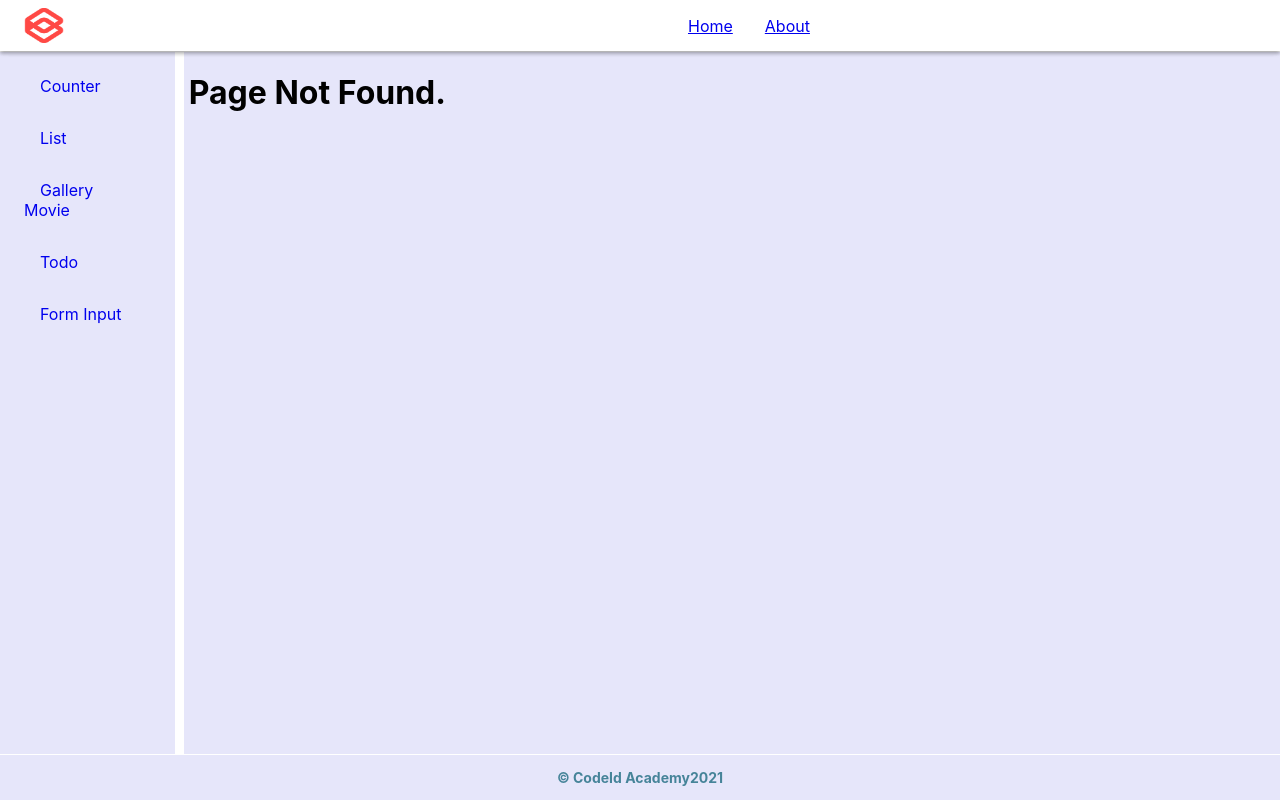
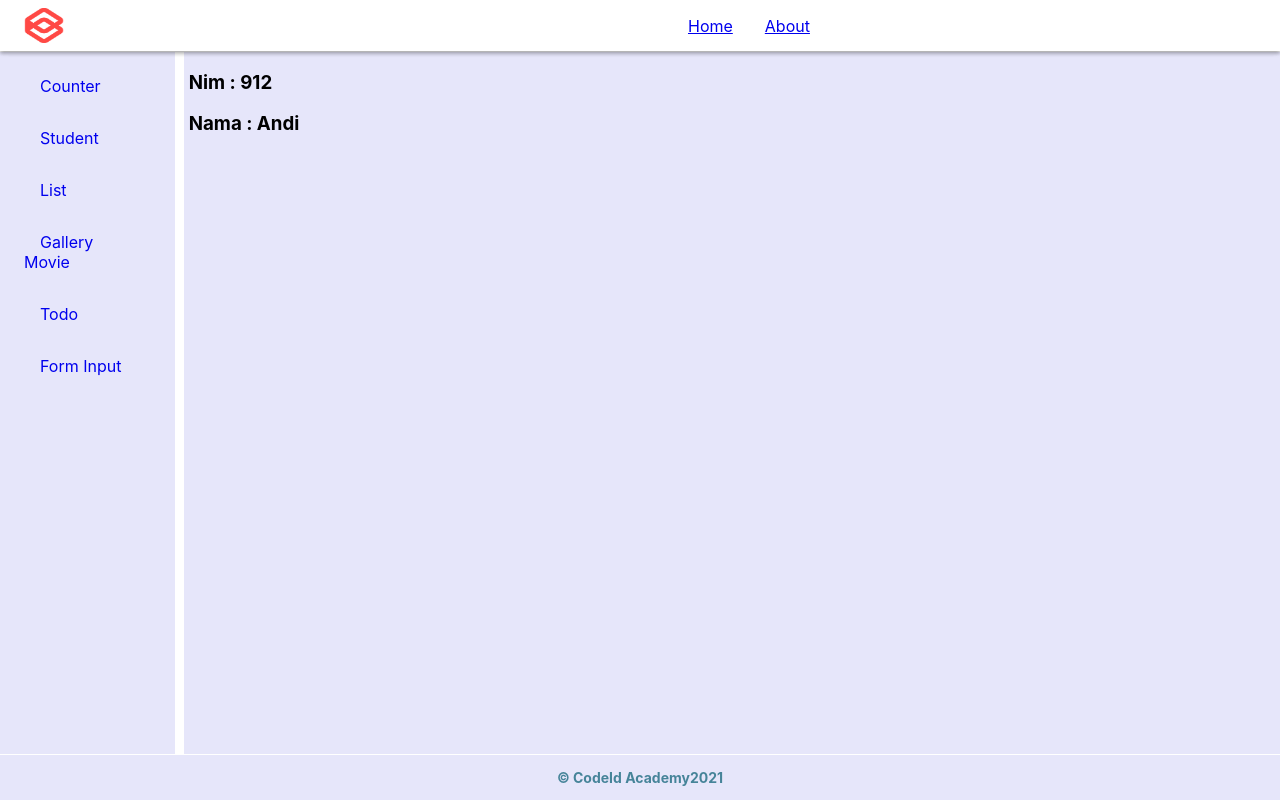
Before and after one commit to andri2621/01-reactjs-fundmental, a React (Create React App) app: page /student in a window 1280 px wide. Before the commit this address had no page. Built offline with nearby package versions, Linux system fonts and the light colour scheme.

Commit message:
props materi

```diff
--- a/src/components/Counter.js
+++ b/src/components/Counter.js
@@ -4,6 +4,7 @@ export default class Counter extends Component {
 
     constructor(){
         super();
+
         this.state ={
             counter : 0
         }
--- /dev/null
+++ b/src/components/Student.js
@@ -0,0 +1,19 @@
+import React from 'react'
+
+export const Student = (props) => {
+    return (
+        <div>
+           <h3>Nim : <span>{props.nim}</span></h3>
+           <h3>Nama : <span>{props.nama}</span></h3>
+        </div>
+    )
+}
+
+export const Teacher =()=>{
+    return (
+        <div>
+           <h3>Nim : <span>911</span></h3>
+           <h3>Nama : <span>Dafa</span></h3>
+        </div>
+    )
+}
--- a/src/containers/MainLayout.js
+++ b/src/containers/MainLayout.js
@@ -11,6 +11,7 @@ import List from '../components/List'
 import Error404 from '../components/Error404';
 import { countries } from '../data/datas';
 import ListMovies from '../components/ListMovies';
+import {Student, Teacher} from '../components/Student';
 
 const MainLayout = () => {
     return (
@@ -31,6 +32,9 @@ const MainLayout = () => {
                     <Route path="/movies" exact >
                         <ListMovies/>
                     </Route>
+                    <Route path="/student" exact >
+                        <Student nim="912" nama="Andi"/>
+                    </Route>
                     <Route component={Error404} />
 
                 </Switch>
--- a/src/data/SidebarMenu.js
+++ b/src/data/SidebarMenu.js
@@ -3,6 +3,13 @@ const SidebarMenu = [
         id: 1,
         path: '/counter',
         name : 'Counter',
+        exact: true,
+        component: null
+    },
+    {
+        id: 10,
+        path: '/student',
+        name : 'Student',
         exact: true,
         component: null
     },
--- a/src/tutorials/config/apiURL.js
+++ b/src/tutorials/config/apiURL.js
@@ -1,4 +1,4 @@
-const urlHeroku = "https://kodingzero-reactjs-fun.herokuapp.com";
-//const urlHeroku = "http://localhost:3000"; // for local only
+//const urlHeroku = "https://kodingzero-reactjs-fun.herokuapp.com";
+const urlHeroku = "http://localhost:3001"; // for local only
 
 export default urlHeroku;
```
